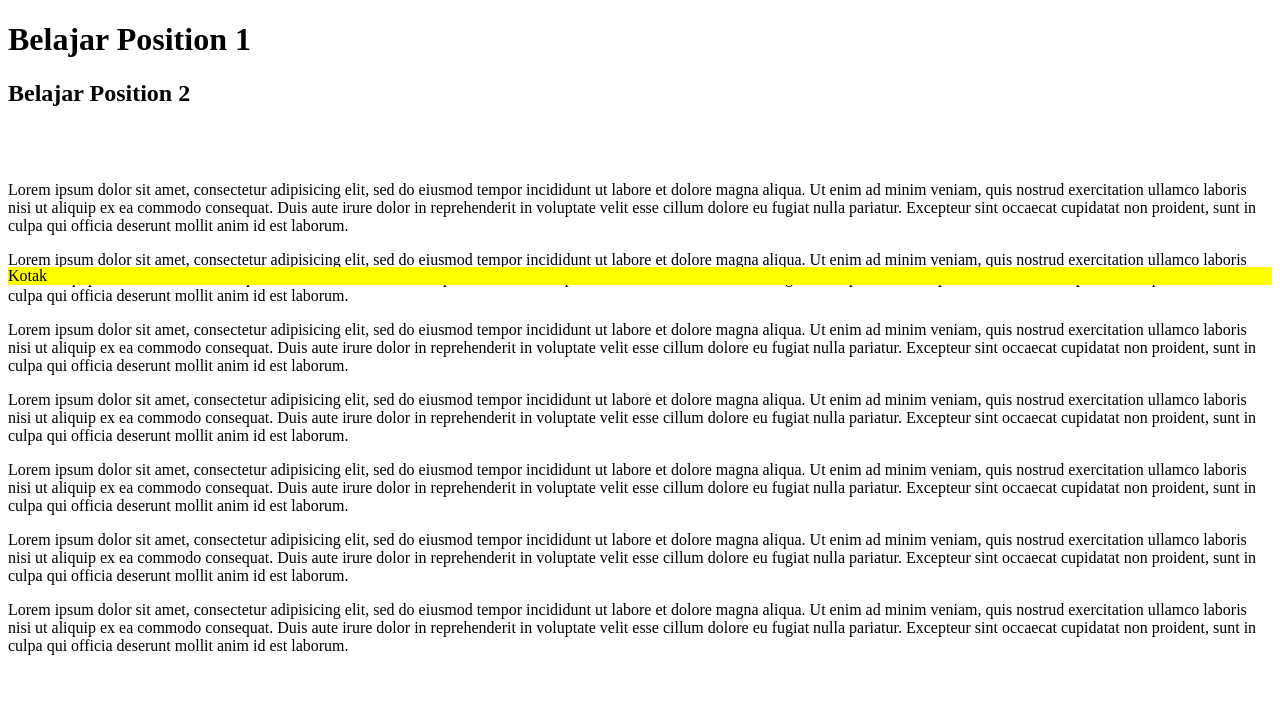
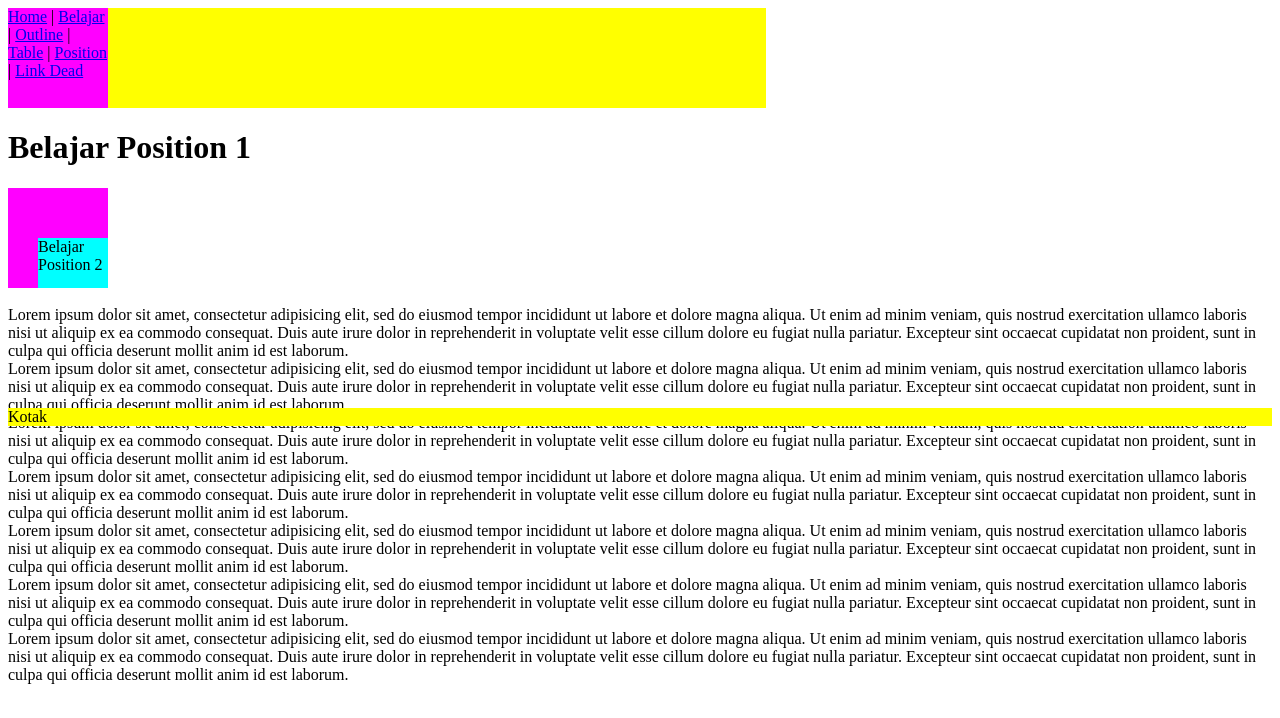
Before and after one commit to drprawedha/git-httpd, a plain HTML site: page position.html in a window 1280 px wide. Drawn offline with Linux system fonts and the light colour scheme.

Commit message:
posisi css

```diff
--- a/css/position.css
+++ b/css/position.css
@@ -1,7 +1,45 @@
 .kotak {
   position: relative;
-  margin-top: 40px;
+  /* margin-top: 40px; */
   top: 120px;
   /* ukuran relative dari margin top sejauh 120px */
   background-color: yellow;
 }
+
+.belajar2 {
+  position: absolute;
+  /* top: 0px; */
+  bottom: 0px;
+  right: 0px;
+  width: 70px;
+  height: 50px;
+  background-color: cyan;
+}
+
+/* jadi indiuknya adalah relative dan anaknya absolute
+absolute relative konsepnya seperti anak dan induk
+absolute bergerak jika sudah dibungkus relative */
+div {
+  position: relative;
+  width: 100px;
+  height: 100px;
+  /* top: 100px; */
+  background: magenta;
+}
+
+p {
+  margin: 0px
+}
+
+header {
+    position: relative;
+    background-color: yellow;
+    width: 60%
+}
+
+.header-nav {
+  position: absolute;
+  top: 10px;
+  right: 20%;
+  left: 20%;
+}
--- a/position.html
+++ b/position.html
@@ -5,9 +5,22 @@
     <title>Belajar Position</title>
     <link rel="stylesheet" href="/css/position.css">
   </head>
+  <header>
+    <div id="header-nav">
+      <a href="index.html">Home</a> |
+      <a href="belajar.html">Belajar</a> |
+      <a href="outline.html">Outline</a> |
+      <a href="table.html">Table</a> |
+      <a href="position.html"> Position</a> |
+      <a href="#">Link Dead</a>
+    </div>
+  </header>
+
   <body>
     <h1>Belajar Position 1</h1>
-    <h2>Belajar Position 2</h2>
+    <div class="">
+      <p class="belajar2">Belajar Position 2</p>
+    </div>
     <p class="kotak">Kotak</p>
     <p>Lorem ipsum dolor sit amet, consectetur adipisicing elit, sed do eiusmod tempor incididunt ut labore et dolore magna aliqua. Ut enim ad minim veniam, quis nostrud exercitation ullamco laboris nisi ut aliquip ex ea commodo consequat. Duis aute irure dolor in reprehenderit in voluptate velit esse cillum dolore eu fugiat nulla pariatur. Excepteur sint occaecat cupidatat non proident, sunt in culpa qui officia deserunt mollit anim id est laborum.</p>
     <p>Lorem ipsum dolor sit amet, consectetur adipisicing elit, sed do eiusmod tempor incididunt ut labore et dolore magna aliqua. Ut enim ad minim veniam, quis nostrud exercitation ullamco laboris nisi ut aliquip ex ea commodo consequat. Duis aute irure dolor in reprehenderit in voluptate velit esse cillum dolore eu fugiat nulla pariatur. Excepteur sint occaecat cupidatat non proident, sunt in culpa qui officia deserunt mollit anim id est laborum.</p>
```
